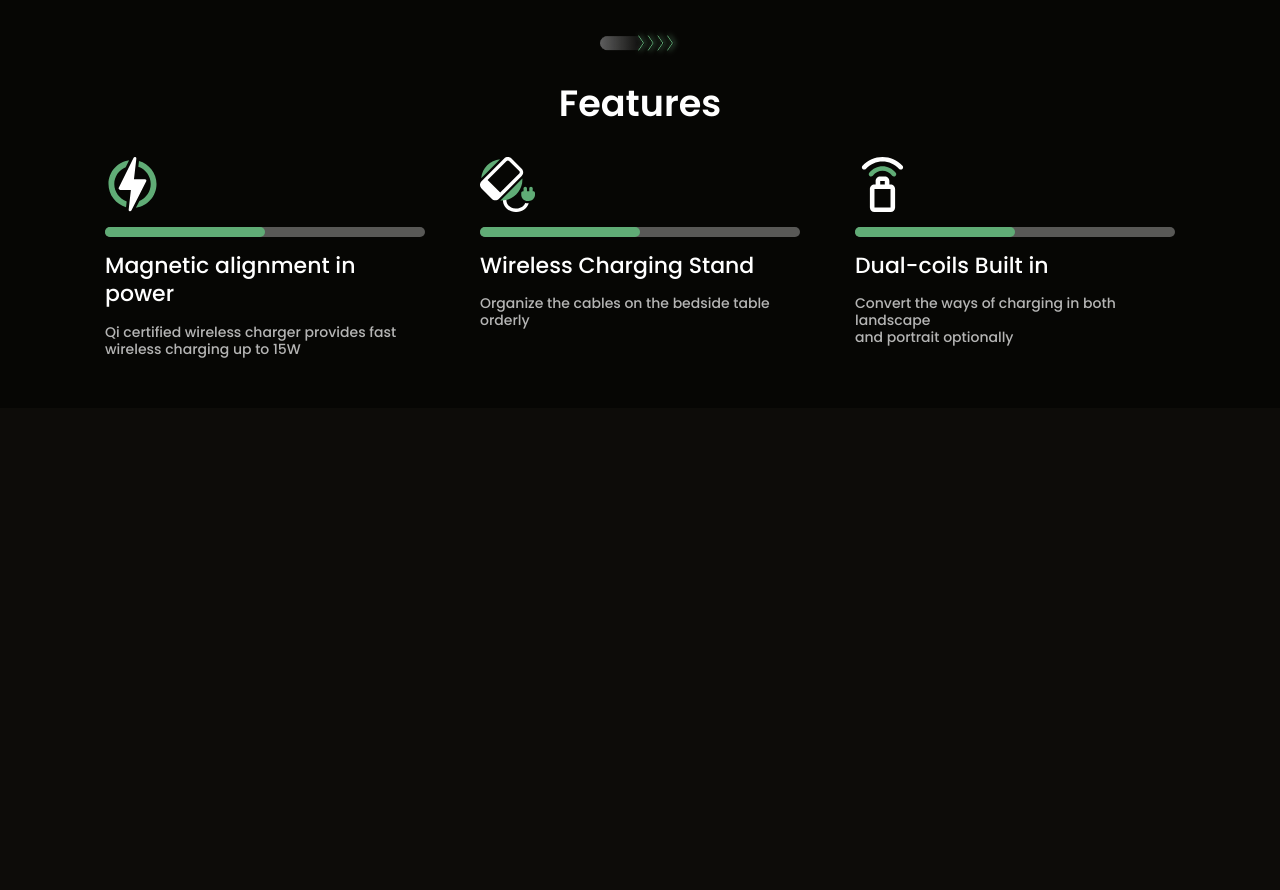
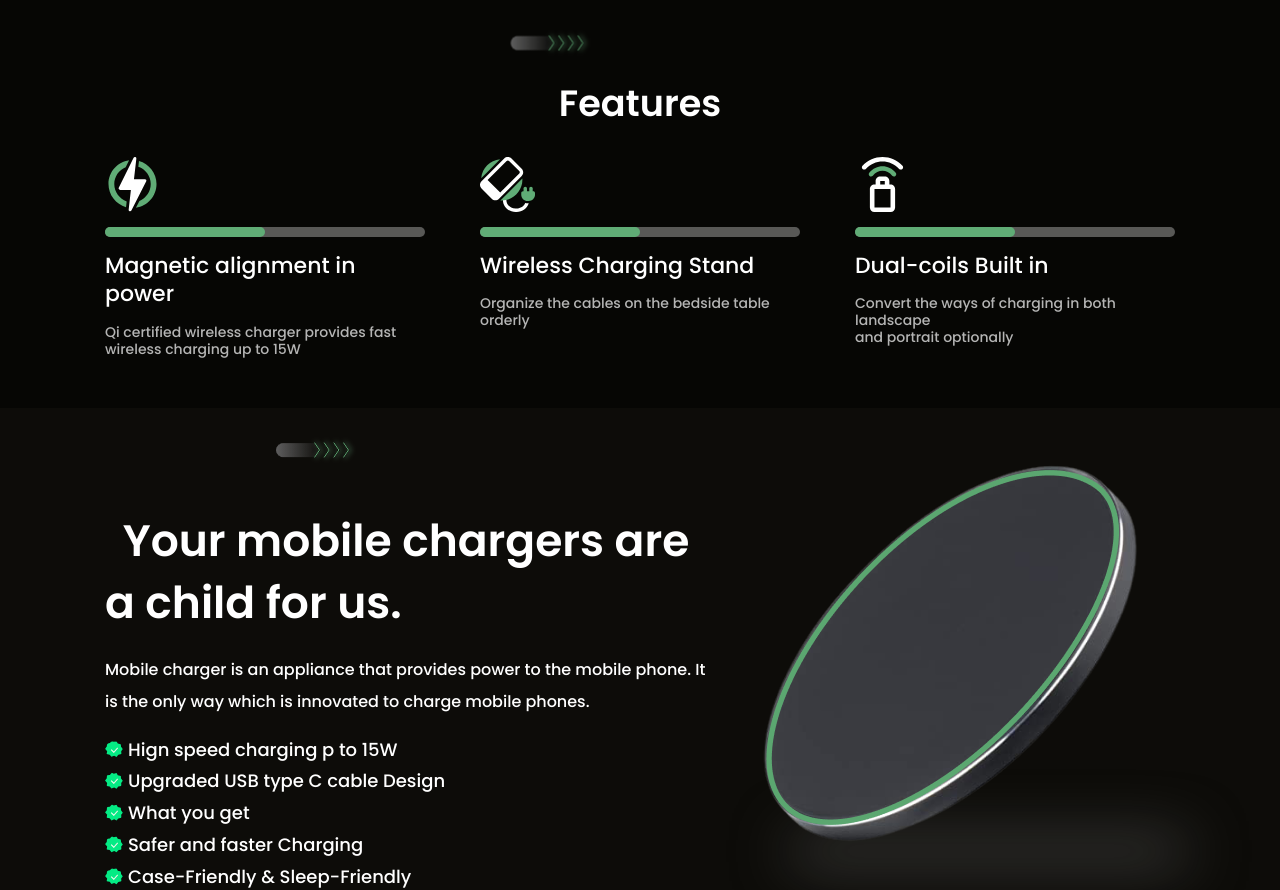
Before and after one commit to 123456789afruz/itobd, a plain HTML site: page index.html in a window 1280 px wide. Shown: the part 1514-2404 px from the top of the page. Before the commit the page ends 1922 px from the top, so only its background shows below. Drawn offline with Linux system fonts and the light colour scheme.

Commit message:
Add files via upload

```diff
--- a/index.html
+++ b/index.html
@@ -40,7 +40,7 @@
     <div class="container">
       <h1 class="stand__title">Wireless Charger Stand</h1>
       <p class="stand__subtitle">Organize the cables on the beside table orderly</p>
-      <img src="./img/strelka.svg" alt="strelka" class="stand__icon">
+      <img src="./img/strelka.svg" alt="strelka" class="stand__icon small-icon">
       <h3 class="stand__pretitle">Features</h3>
       <div class="stand__wrap">
         <div class="stand__card">
@@ -72,6 +72,34 @@
       </div>
     </div>
   </section>
+  <section class="mobile">
+    <div class="container">
+      <div class="mobile__wrapper">
+        <div class="mobile__content">
+          <img src="./img/strelka.svg" alt="" class="mobile__icon small-icon">
+          <h2 class="section-title">Your mobile chargers are a child for us.</h2>
+          <p>Mobile charger is an appliance that provides power to the mobile phone. It is the only way which is
+            innovated to charge mobile phones.</p>
+          <ul>
+            <li>Hign speed charging p to 15W </li>
+            <li>Upgraded USB type C cable Design</li>
+            <li>What you get</li>
+            <li>Safer and faster Charging </li>
+            <li>Case-Friendly & Sleep-Friendly</li>
+          </ul </div>
+
+
+
+        </div>
+
+        <div class="mobile__img">
+          <img src="./img/charger.png" alt="charger" class="charger">
+        </div>
+      </div>
+    </div>
+
+    </div>
+  </section>
 </body>
 
 </html>
--- a/style.css
+++ b/style.css
@@ -16,9 +16,27 @@
 
 }
 
+.section-title {
+
+    font-size: 44px;
+    font-weight: 600;
+    line-height: 1.4;
+    text-align: center;
+
+}
+
+.small-icon {
+    rotate: -90deg;
+    height: 80px;
+    display: block;
+    position: relative;
+    left: -90px;
+}
+
 body {
     font-family: "Poppins", sans-serif;
     background-color: #0d0c09;
+    color: #FFFFFF;
 }
 
 .nav {
@@ -137,11 +155,7 @@ body {
 }
 
 .stand__icon {
-    rotate: -90deg;
-    width: 80px;
-    height: 80px;
     margin: 0 auto;
-    display: block;
     margin-top: 150px;
 }
 
@@ -201,3 +215,83 @@ body {
     border-radius: 8px;
 
 }
+
+.mobile {}
+
+
+.mobile__wrapper {
+    display: flex;
+    align-items: center;
+}
+
+.mobile__content {
+    gap: 20px;
+    display: flex;
+    flex-direction: column;
+
+    .section-title {
+        text-align-last: left;
+    }
+
+    p {
+        font-size: 16px;
+        font-weight: 500;
+        line-height: 2;
+
+    }
+
+    ul {
+
+        font-size: 18px;
+        font-weight: 500;
+        line-height: 1.1;
+        list-style-type: none;
+        display: flex;
+        flex-direction: column;
+        gap: 10px;
+
+        li {
+            &::before {
+                content: '';
+                width: 18px;
+                height: 18px;
+                background-color: #04EB84;
+                border-radius: 50%;
+                display: inline-block;
+                position: relative;
+                top: 3px;
+                margin-right: 5px;
+                clip-path: polygon(10% 16%, 27% 14%, 38% 2%, 49% 7%, 64% 3%, 71% 16%, 88% 20%, 89% 34%, 99% 47%, 90% 59%, 91% 75%, 74% 79%, 64% 91%, 51% 84%, 36% 90%, 26% 78%, 9% 75%, 12% 59%, 0 45%, 10% 33%);
+                background-image: url(./img/check.svg);
+                background-repeat: no-repeat;
+                background-position: center;
+            }
+
+        }
+    }
+}
+
+.mobile__icon {}
+
+.small-icon {}
+
+.section-title {}
+
+.charger {}
+
+.mobile__img {
+    position: relative;
+
+    &::after {
+        content: '';
+        width: 80%;
+        background: red;
+        /* height: 20px; */
+        display: block;
+        position: absolute;
+        bottom: 40px;
+        right: 0;
+        z-index: -1;
+        box-shadow: 1px 1px 60px 10px rgb(88, 88, 88);
+    }
+}
```
Also changed, not shown: img/charger.png (added), img/check.svg (added).
